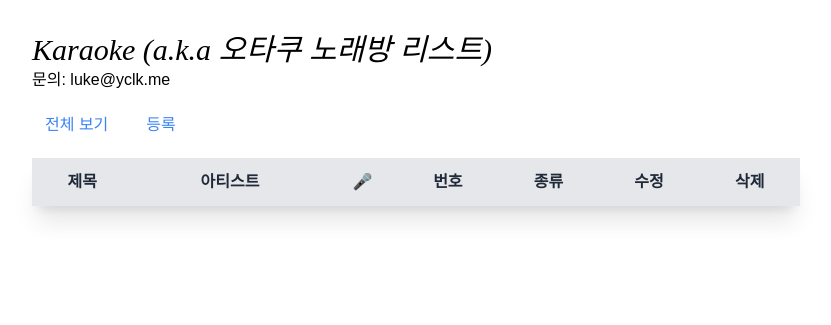
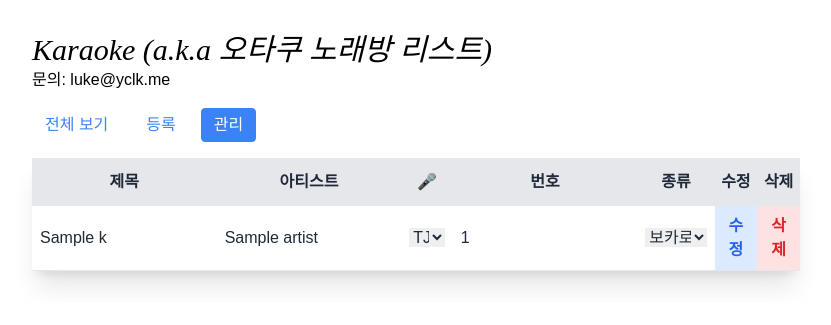
Before and after one commit to YCLK/karaoke-index-vercel, a Flask app: template api/templates/manage.html in a window 1280 px wide. Shown: the top 325 px of the page, without its empty margins (224-1055 px from the left). Run offline with Flask 3, Linux system fonts and the light colour scheme; the template is opened without the code that fills it: most values are stand-ins (such as "Sample title", 1, 10 or a date in 2020); lists and menus that the app fills with data are empty; some libraries are stand-ins or nearby versions; some web fonts are replaced.

Commit message:
Update manage.html

```diff
--- a/api/templates/manage.html
+++ b/api/templates/manage.html
@@ -52,9 +52,9 @@
                 <li class="mr-3">
                     <a class="inline-block border border-white rounded hover:border-gray-200 text-blue-500 hover:bg-gray-200 py-1 px-3" href="/add">등록</a>
                 </li>
-                <!-- <li class="mr-3">
+                <li class="mr-3">
                     <a class="inline-block border border-blue-500 rounded py-1 px-3 bg-blue-500 text-white" href="/manage">관리</a>
-                </li> -->
+                </li>
             </ul>
         </div>
 
@@ -73,7 +73,7 @@
             </thead>
             <tbody>
                 {% for i in kList %}
-                    <!-- <tr class="border-b">
+                    <tr class="border-b">
                         <form method="POST" action="/edit/{{ i['_id'] }}">
                             <td class="p-2">
                                 <input class="w-full" type="text" name="title" value="{{ i['title'] }}">
@@ -112,7 +112,7 @@
                         <td class="p-2">{{i['artist']}}</td>
                         <td class="p-2">{{i['categories']}}</td>
                         <td class="p-2 bg-red-100"><a href="/delete/{{i['_id']}}">삭제</a></td>
-                    </tr> -->
+                    </tr>
                 {% endfor %}
             </tbody>
         </table>
```
